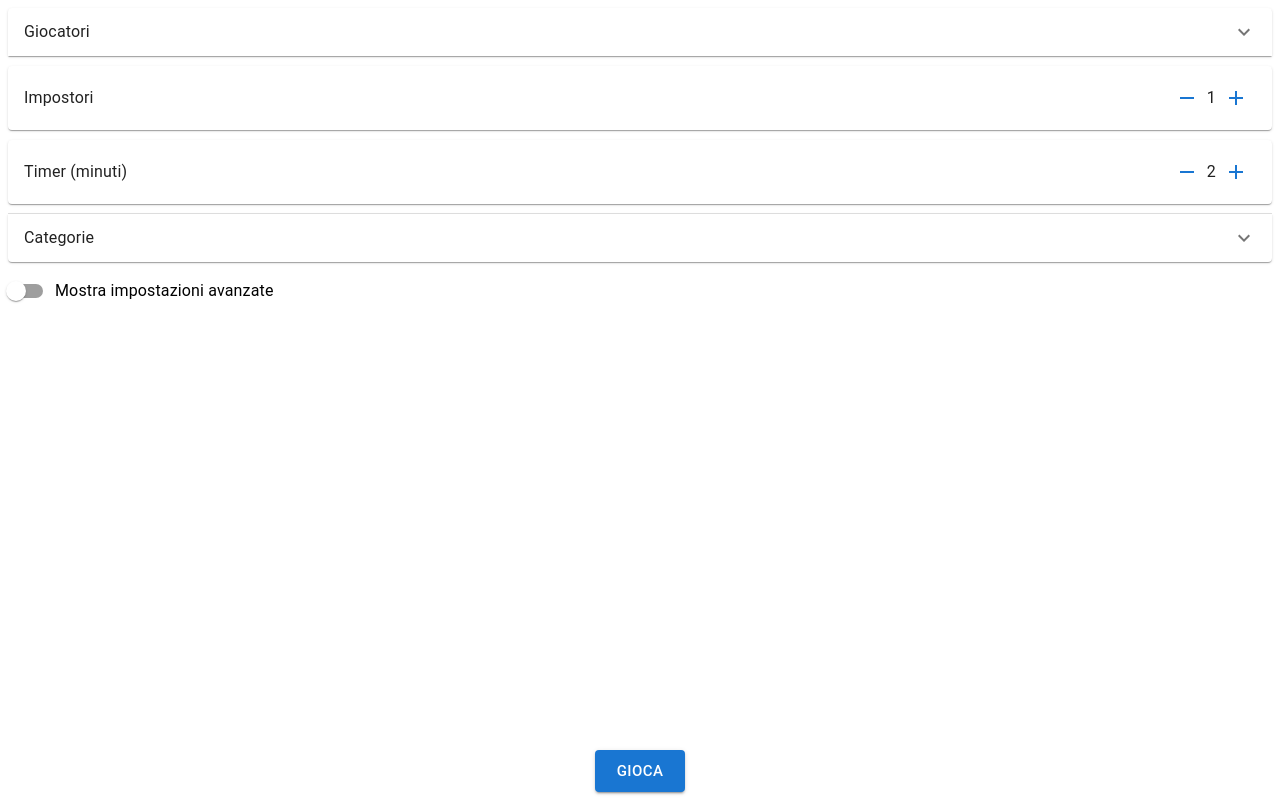
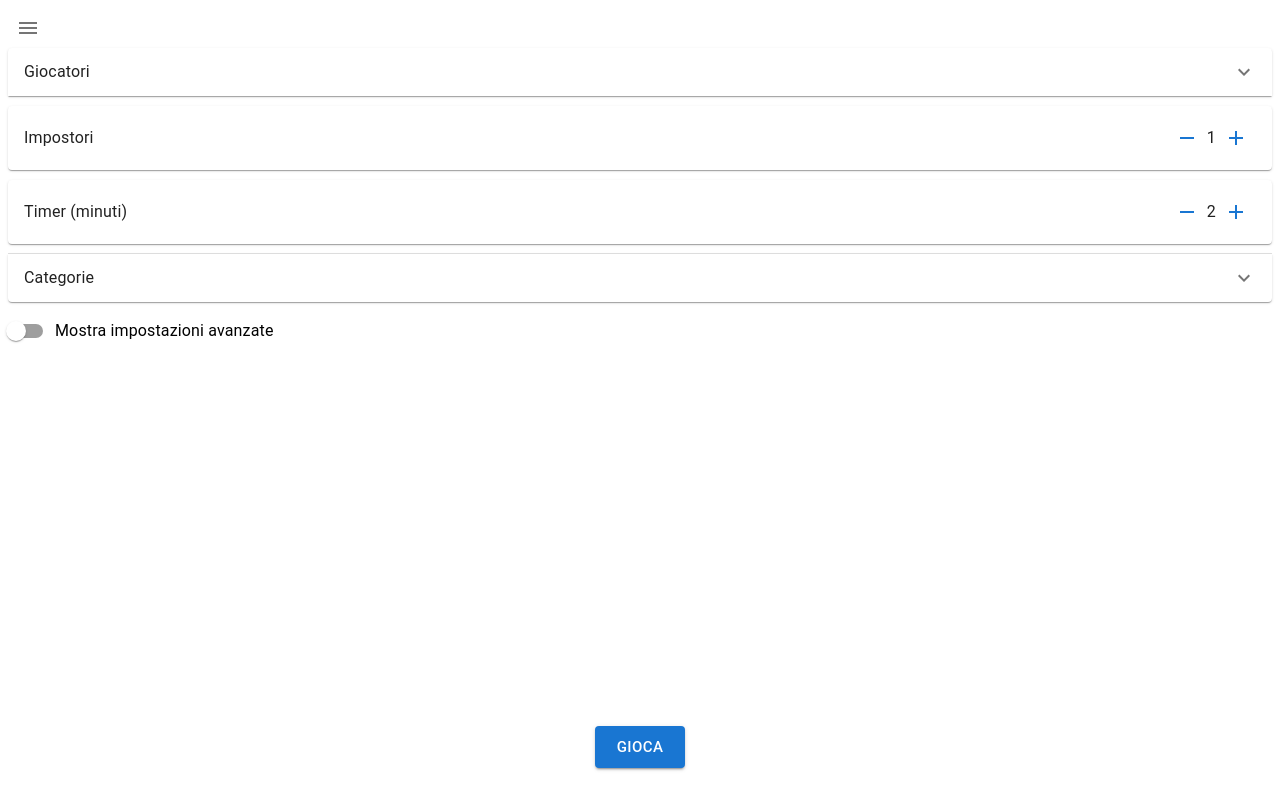
Before and after one commit to church-f/word_impostor, a React (Vite) app: page / in a window 1280 px wide. Built offline with nearby package versions, Linux system fonts and the light colour scheme.

Commit message:
add: bozza menu

```diff
--- a/package.json
+++ b/package.json
@@ -19,7 +19,8 @@
     "react-beautiful-dnd": "^13.1.1",
     "react-countdown": "^2.3.6",
     "react-dom": "^18.3.1",
-    "react-redux": "^9.1.2"
+    "react-redux": "^9.1.2",
+    "react-router-dom": "^7.0.1"
   },
   "devDependencies": {
     "@eslint/js": "^9.13.0",
--- /dev/null
+++ b/src/component/Menu.jsx
@@ -0,0 +1,50 @@
+import * as React from 'react';
+import Button from '@mui/material/Button';
+import Menu from '@mui/material/Menu';
+import MenuItem from '@mui/material/MenuItem';
+import { IconButton } from '@mui/material';
+import MenuIcon from '@mui/icons-material/Menu';
+
+export default function PositionedMenu() {
+  const [anchorEl, setAnchorEl] = React.useState(null);
+  const open = Boolean(anchorEl);
+  const handleClick = (event) => {
+    setAnchorEl(event.currentTarget);
+  };
+  const handleClose = () => {
+    setAnchorEl(null);
+  };
+
+  return (
+    <div>
+      <IconButton
+        id="demo-positioned-button"
+        aria-controls={open ? 'demo-positioned-menu' : undefined}
+        aria-haspopup="true"
+        aria-expanded={open ? 'true' : undefined}
+        onClick={handleClick}
+      >
+        <MenuIcon/>
+      </IconButton>
+      <Menu
+        id="demo-positioned-menu"
+        aria-labelledby="demo-positioned-button"
+        anchorEl={anchorEl}
+        open={open}
+        onClose={handleClose}
+        anchorOrigin={{
+          vertical: 'top',
+          horizontal: 'left',
+        }}
+        transformOrigin={{
+          vertical: 'top',
+          horizontal: 'left',
+        }}
+      >
+        <MenuItem onClick={handleClose}>home</MenuItem>
+        <MenuItem onClick={handleClose}>t('')</MenuItem>
+        <MenuItem onClick={handleClose}>Logout</MenuItem>
+      </Menu>
+    </div>
+  );
+}
--- /dev/null
+++ b/src/component/aboutUs_page/AboutUs.jsx
@@ -0,0 +1,3 @@
+export default function AboutUs(props){
+
+}
--- a/src/component/settings_page/SettingsPage.jsx
+++ b/src/component/settings_page/SettingsPage.jsx
@@ -14,6 +14,7 @@ import FormControlLabel from '@mui/material/FormControlLabel';
 import Switch from '@mui/material/Switch';
 import { useState } from "react";
 import AdvancedSettings from "./advanced_settings/AdvancedSettings";
+import PositionedMenu from "../Menu";
 
 
 export default function SettingsPage(props) {
@@ -21,7 +22,10 @@ export default function SettingsPage(props) {
   const [showAdvancedSettings, setShowAdvancedSettings] = useState(false)
   return (
     <>
-      <div style={{height: '98dvh', display: 'flex', flexDirection: 'column', justifyContent: 'space-between'}}>
+      <div>
+        <PositionedMenu/>
+      </div>
+      <div style={{height: '90dvh', display: 'flex', flexDirection: 'column', justifyContent: 'space-between'}}>
 
 
         <div style={{ display: 'flex', gap: '10px', flexDirection: 'column' }}>
--- a/src/main.jsx
+++ b/src/main.jsx
@@ -3,9 +3,16 @@ import { createRoot } from 'react-dom/client'
 import App from './App.jsx'
 import store from './app/store.js'
 import { Provider } from 'react-redux'
+import { BrowserRouter as Router, Route, Routes } from 'react-router-dom';
+import AboutUs from './component/aboutUs_page/AboutUs.jsx'
 
 createRoot(document.getElementById('root')).render(
     <Provider store={store}>
-      <App />
+      <Router>
+        <Routes>
+          <Route path='/' element={<App />}/>
+          <Route path='/about-us' element={<AboutUs />}/>
+        </Routes>
+      </Router>
     </Provider>
 )
```
Also changed, not shown: 1 other file (tests, documents, lock files or other folders).
